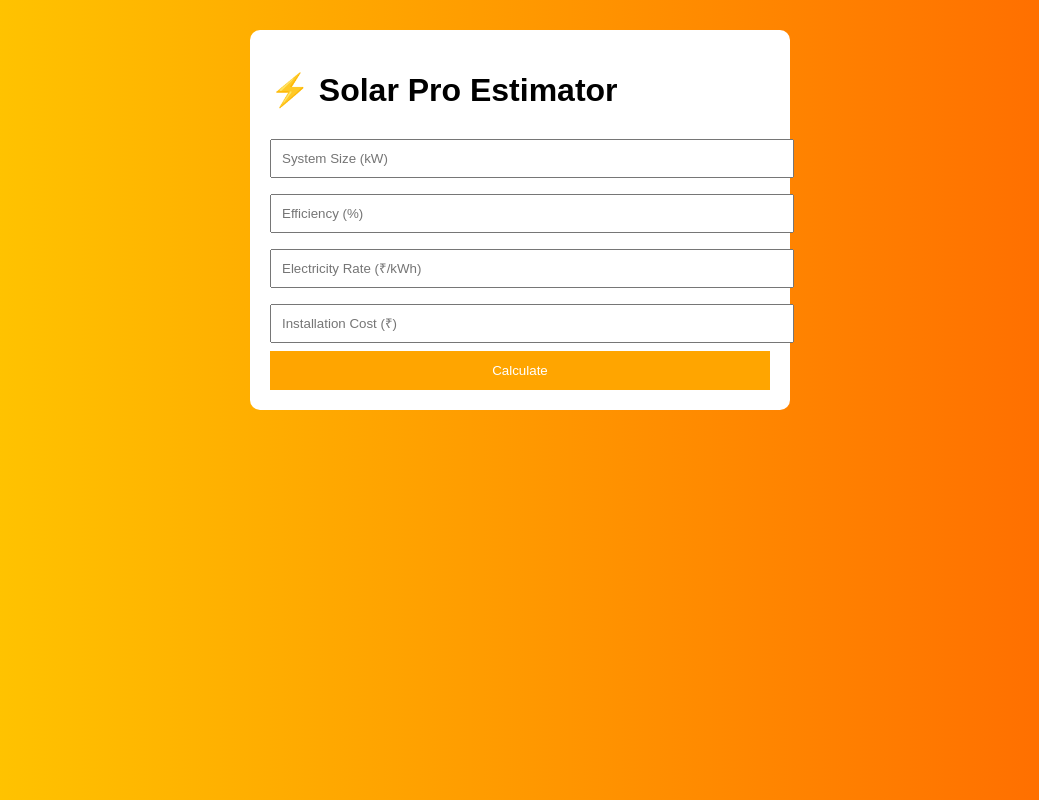
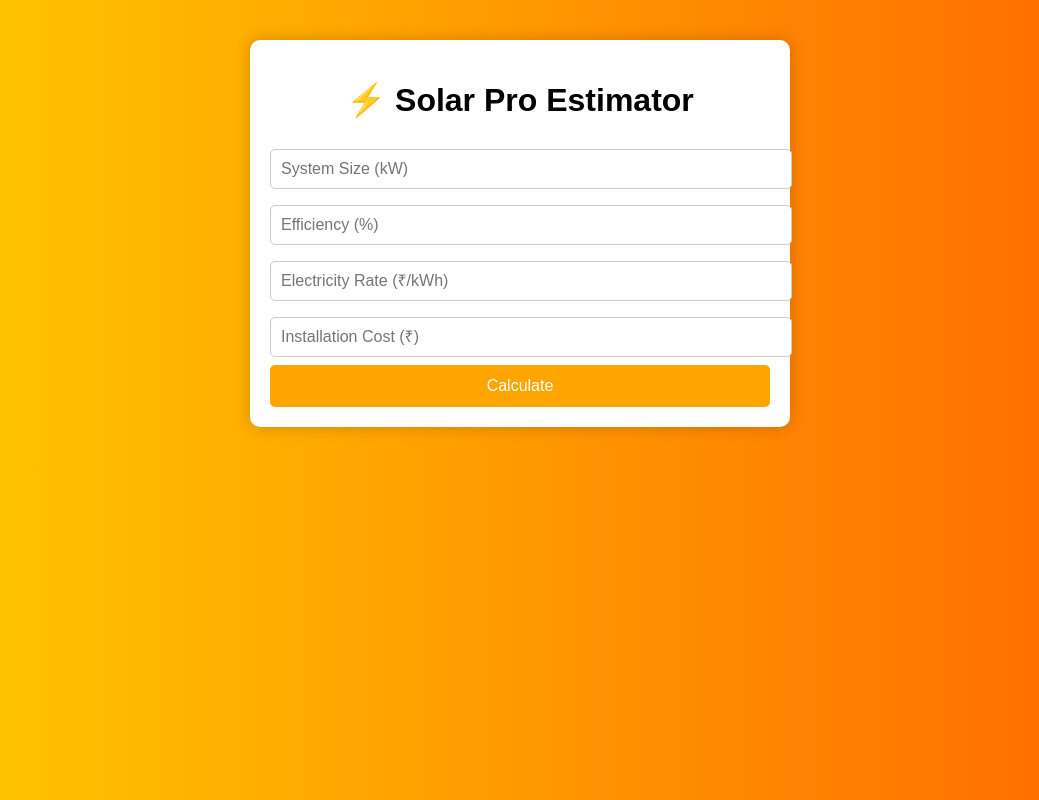
Before and after one commit to Pirithivrajan/Solar-Estimator, a plain HTML site: page index.html in a window 1280 px wide. Shown: the whole page, without its empty margins (120-1159 px from the left). Drawn offline with nearby package versions, Linux system fonts and the light colour scheme.

Commit message:
Update styles.css

```diff
--- a/styles.css
+++ b/styles.css
@@ -1,21 +1,29 @@
 body {
-  font-family: Arial;
+  font-family: Arial, sans-serif;
   background: linear-gradient(to right, #ffcc00, #ff6600);
+  margin: 0;
 }
 
 .container {
   max-width: 500px;
-  margin: auto;
-  background: white;
+  margin: 40px auto;
+  background: #fff;
   padding: 20px;
-  margin-top: 30px;
   border-radius: 10px;
+  box-shadow: 0 0 15px rgba(0,0,0,0.2);
+}
+
+h1 {
+  text-align: center;
 }
 
 input {
   width: 100%;
   padding: 10px;
   margin: 8px 0;
+  font-size: 16px;
+  border: 1px solid #ccc;
+  border-radius: 5px;
 }
 
 button {
@@ -24,10 +32,20 @@ button {
   background: orange;
   border: none;
   color: white;
+  font-size: 16px;
   cursor: pointer;
+  border-radius: 5px;
+}
+
+button:hover {
+  background: #e65c00;
 }
 
 .results {
   margin-top: 20px;
   display: none;
 }
+
+canvas {
+  margin-top: 20px;
+}
```
